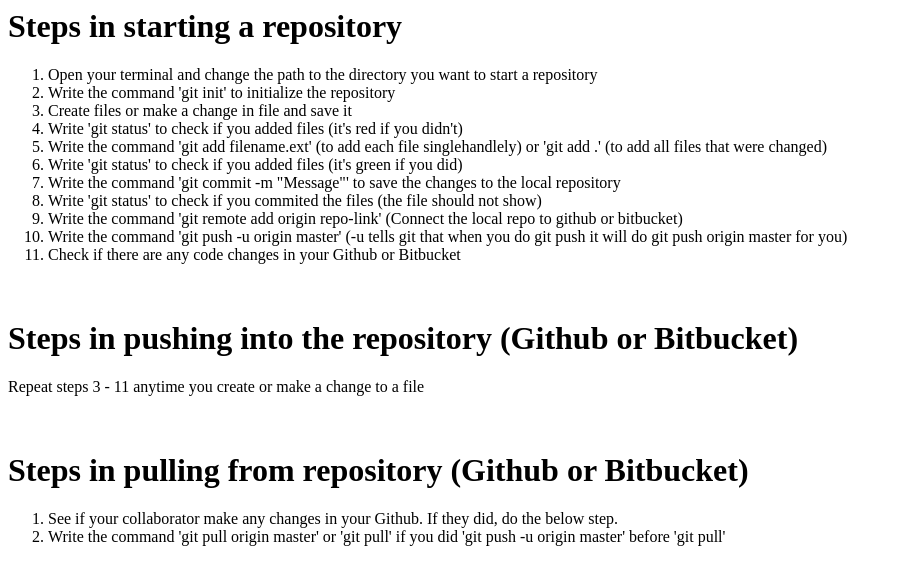
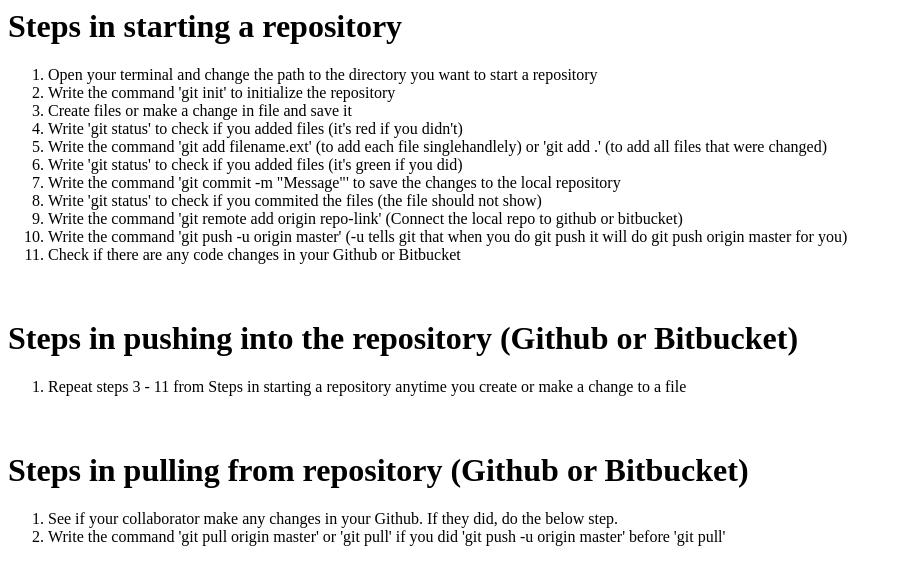
Before and after one commit to kyolf/showCousinHowToGit, a plain HTML site: page index.html in a window 1280 px wide. Shown: the whole page, without its empty margins (0-902 px from the left). Drawn offline with Linux system fonts and the light colour scheme.

Commit message:
made the page look more consistent

```diff
--- a/index.html
+++ b/index.html
@@ -21,7 +21,10 @@
     </ol>
     <br>
     <h1>Steps in pushing into the repository (Github or Bitbucket)</h1>
-    <p>Repeat steps 3 - 11 anytime you create or make a change to a file</p>
+    <ol>
+      <li>Repeat steps 3 - 11 from Steps in starting a repository
+       anytime you create or make a change to a file</li>
+    </ol>
     <br>
     <h1>Steps in pulling from repository (Github or Bitbucket)</h1>
     <ol>
```
